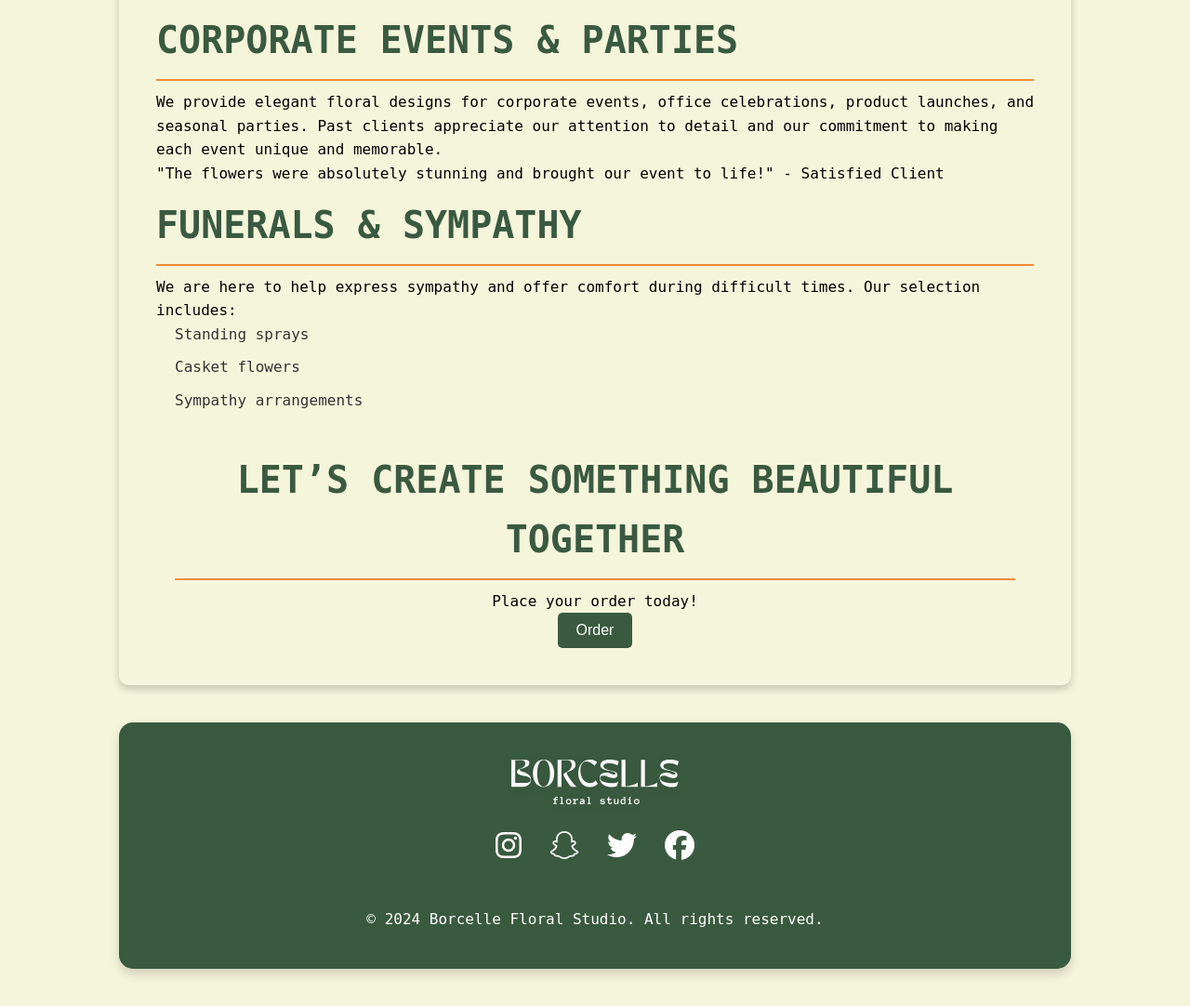
After one commit to Rstark28/CS20Midterm, a Python web app: template site/templates/events.html in a window 1280 px wide. The commit adds this page. Shown: the part 840-1922 px from the top of the page at 93% size. Run offline with Jinja, Linux system fonts and the light colour scheme; the template is opened without the code that fills it, so the values that code supplies are empty.

Commit message:
events page

```diff
--- a/site/templates/about.html
+++ b/site/templates/about.html
@@ -58,7 +58,7 @@
         <ul class="nav-links">
           <li><a class="reg-link" href="index.html">HOME</a></li>
           <li><a class="reg-link" href="about.html">ABOUT</a></li>
-          <li><a class="reg-link" href="services.html">EVENTS</a></li>
+          <li><a class="reg-link" href="events.html">EVENTS</a></li>
           <li><a class="reg-link" href="locations.html">LOCATIONS</a></li>
           <li><a class="reg-link" href="faq.html">FAQ</a></li>
           <li><a class="reg-link" href="contact.html">CONTACT</a></li>
--- a/site/templates/contact.html
+++ b/site/templates/contact.html
@@ -85,7 +85,7 @@
         <ul class="nav-links">
           <li><a class="reg-link" href="index.html">HOME</a></li>
           <li><a class="reg-link" href="about.html">ABOUT</a></li>
-          <li><a class="reg-link" href="services.html">EVENTS</a></li>
+          <li><a class="reg-link" href="events.html">EVENTS</a></li>
           <li><a class="reg-link" href="locations.html">LOCATIONS</a></li>
           <li><a class="reg-link" href="faq.html">FAQ</a></li>
           <li><a class="reg-link" href="contact.html">CONTACT</a></li>
--- /dev/null
+++ b/site/templates/events.html
@@ -0,0 +1,140 @@
+<!DOCTYPE html>
+<html lang="en">
+  <head>
+    <meta charset="UTF-8" />
+    <meta name="viewport" content="width=device-width, initial-scale=1.0" />
+    <title>Events</title>
+    <link rel="stylesheet" href="../static/css/main.css" />
+    <link rel="stylesheet" href="../static/css/events.css" />
+    <link
+      rel="stylesheet"
+      href="https://cdnjs.cloudflare.com/ajax/libs/font-awesome/6.5.0/css/all.min.css"
+    />
+  </head>
+
+  <body>
+    <header>
+      <nav class="navbar">
+        <div class="logo">
+          <a href="index.html"
+            ><img
+              class="logo-image"
+              src="../static/images/secondarylogo50kb.svg"
+              alt="Logo"
+          /></a>
+        </div>
+        <ul class="nav-links">
+          <li><a class="reg-link" href="index.html">HOME</a></li>
+          <li><a class="reg-link" href="about.html">ABOUT</a></li>
+          <li><a class="reg-link" href="events.html">EVENTS</a></li>
+          <li><a class="reg-link" href="locations.html">LOCATIONS</a></li>
+          <li><a class="reg-link" href="faq.html">FAQ</a></li>
+          <li><a class="reg-link" href="contact.html">CONTACT</a></li>
+          <li><a class="order-link" href="order.html">ORDER</a></li>
+        </ul>
+        <button class="nav-toggle" aria-label="toggle navigation">
+          &#9776;
+        </button>
+      </nav>
+    </header>
+
+    <script src="../static/js/navbar.js"></script>
+
+    <main>
+      <h2>Events</h2>
+      <p class="overview">
+        Make Your Special Day Unforgettable with Our Bespoke Floral
+        Arrangements.
+      </p>
+
+      <section class="event-category">
+        <h3>Weddings</h3>
+        <p>
+          We offer a range of services to make your wedding day magical,
+          including:
+        </p>
+        <ul>
+          <li>Bridal bouquets</li>
+          <li>Centerpieces</li>
+          <li>Ceremony flowers</li>
+          <li>And much more</li>
+        </ul>
+        <div class="photo-gallery">
+          <!-- Add your images here -->
+          <img
+            src="../static/images/wedding1.jpg"
+            alt="Wedding arrangement 1"
+          />
+          <img
+            src="../static/images/wedding2.jpg"
+            alt="Wedding arrangement 2"
+          />
+        </div>
+      </section>
+
+      <section class="event-category">
+        <h3>Corporate Events & Parties</h3>
+        <p>
+          We provide elegant floral designs for corporate events, office
+          celebrations, product launches, and seasonal parties. Past clients
+          appreciate our attention to detail and our commitment to making each
+          event unique and memorable.
+        </p>
+        <blockquote class="testimonial">
+          "The flowers were absolutely stunning and brought our event to life!"
+          - Satisfied Client
+        </blockquote>
+      </section>
+
+      <section class="event-category">
+        <h3>Funerals & Sympathy</h3>
+        <p>
+          We are here to help express sympathy and offer comfort during
+          difficult times. Our selection includes:
+        </p>
+        <ul>
+          <li>Standing sprays</li>
+          <li>Casket flowers</li>
+          <li>Sympathy arrangements</li>
+        </ul>
+      </section>
+
+      <section
+        class="consultation-cta"
+        style="text-align: center; padding: 20px"
+      >
+        <h3>Let’s Create Something Beautiful Together</h3>
+        <p>Place your order today!</p>
+        <button
+          onclick="window.location.href='order.html'"
+          class="consultation-button"
+        >
+          Order
+        </button>
+      </section>
+    </main>
+
+    <footer>
+      <img
+        class="footer-logo"
+        src="../static/images/tertiarylogo50kb.svg"
+        alt="Logo"
+      />
+      <div class="icons-footer">
+        <a href="https://instagram.com" target="_blank" aria-label="Instagram"
+          ><i class="fab fa-instagram"></i
+        ></a>
+        <a href="https://snapchat.com" target="_blank" aria-label="Snapchat"
+          ><i class="fab fa-snapchat"></i
+        ></a>
+        <a href="https://twitter.com" target="_blank" aria-label="Twitter"
+          ><i class="fab fa-twitter"></i
+        ></a>
+        <a href="https://facebook.com" target="_blank" aria-label="Facebook"
+          ><i class="fab fa-facebook"></i
+        ></a>
+      </div>
+      <p>&copy; 2024 Borcelle Floral Studio. All rights reserved.</p>
+    </footer>
+  </body>
+</html>
--- a/site/templates/index.html
+++ b/site/templates/index.html
@@ -59,7 +59,7 @@
             <ul class="nav-links">
                 <li><a class="reg-link" href="index.html">HOME</a></li>
                 <li><a class="reg-link" href="about.html">ABOUT</a></li>
-                <li><a class="reg-link" href="services.html">EVENTS</a></li>
+                <li><a class="reg-link" href="events.html">EVENTS</a></li>
                 <li><a class="reg-link" href="locations.html">LOCATIONS</a></li>
                 <li><a class="reg-link" href="faq.html">FAQ</a></li>
                 <li><a class="reg-link" href="contact.html">CONTACT</a></li>
--- a/site/templates/locations.html
+++ b/site/templates/locations.html
@@ -25,7 +25,7 @@
         <ul class="nav-links">
           <li><a class="reg-link" href="index.html">HOME</a></li>
           <li><a class="reg-link" href="about.html">ABOUT</a></li>
-          <li><a class="reg-link" href="services.html">EVENTS</a></li>
+          <li><a class="reg-link" href="events.html">EVENTS</a></li>
           <li><a class="reg-link" href="locations.html">LOCATIONS</a></li>
           <li><a class="reg-link" href="faq.html">FAQ</a></li>
           <li><a class="reg-link" href="contact.html">CONTACT</a></li>
--- a/site/templates/order.html
+++ b/site/templates/order.html
@@ -25,7 +25,7 @@
           <ul class="nav-links">
             <li><a class="reg-link" href="index.html">HOME</a></li>
             <li><a class="reg-link" href="about.html">ABOUT</a></li>
-            <li><a class="reg-link" href="services.html">EVENTS</a></li>
+            <li><a class="reg-link" href="events.html">EVENTS</a></li>
             <li><a class="reg-link" href="locations.html">LOCATIONS</a></li>
             <li><a class="reg-link" href="faq.html">FAQ</a></li>
             <li><a class="reg-link" href="contact.html">CONTACT</a></li>
--- a/site/templates/template.html
+++ b/site/templates/template.html
@@ -24,7 +24,7 @@
         <ul class="nav-links">
           <li><a class="reg-link" href="index.html">HOME</a></li>
           <li><a class="reg-link" href="about.html">ABOUT</a></li>
-          <li><a class="reg-link" href="services.html">SERVICES</a></li>
+          <li><a class="reg-link" href="events.html">SERVICES</a></li>
           <li><a class="reg-link" href="locations.html">LOCATIONS</a></li>
           <li><a class="reg-link" href="faq.html">FAQ</a></li>
           <li><a class="reg-link" href="contact.html">CONTACT</a></li>
```
Also changed, not shown: site/templates/faq.html (+4 -6 lines).
